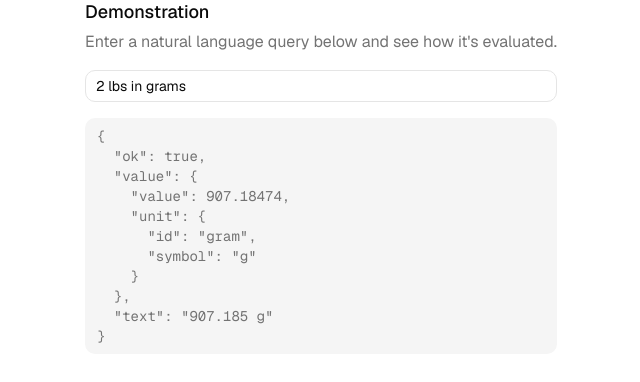
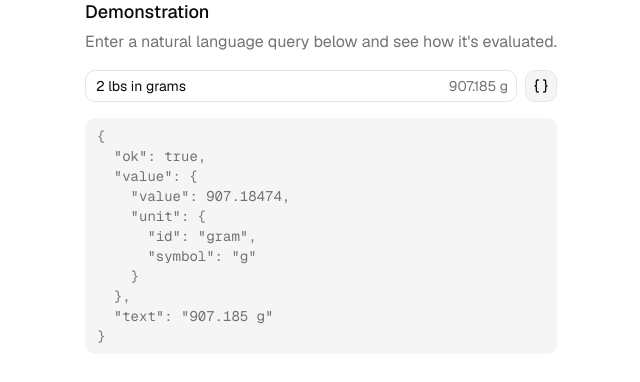
Before and after one commit to nicholasdly/subscript, a Next.js app in the folder apps/web/: page / in a window 1280 px wide. Shown: the part 274-656 px from the top of the page, without its empty margins (319-959 px from the left). Built offline with nearby package versions, Linux system fonts and the light colour scheme.

Commit message:
Added collapsible JSON viewer

```diff
--- a/apps/web/app/page.tsx
+++ b/apps/web/app/page.tsx
@@ -1,16 +1,19 @@
 "use client";
 
 import { evaluate } from "@nicholasdly/subscript";
-import { ExternalLinkIcon } from "lucide-react";
+import { BracesIcon, ExternalLinkIcon } from "lucide-react";
 import Link from "next/link";
 import { useState } from "react";
 
-import { Input } from "@/components/ui/input";
+import { Button } from "@/components/ui/button";
+import { Collapsible, CollapsibleContent, CollapsibleTrigger } from "@/components/ui/collapsible";
+import { InputGroup, InputGroupAddon, InputGroupInput } from "@/components/ui/input-group";
 
 export default function Page() {
   const [query, setQuery] = useState("2 lbs in grams");
+  const [isOpen, setIsOpen] = useState(true);
 
-  const result = JSON.stringify(evaluate(query), null, 2);
+  const result = evaluate(query);
 
   return (
     <main className="mx-auto my-8 flex max-w-lg flex-col gap-16 p-5">
@@ -38,10 +41,32 @@
         <p className="text-muted-foreground mb-4">
           Enter a natural language query below and see how it's evaluated.
         </p>
-        <Input className="mb-4" value={query} onChange={(e) => setQuery(e.target.value)} />
-        <div className="bg-muted overflow-scroll rounded-lg px-3 py-2">
-          <pre className="text-muted-foreground font-mono text-sm whitespace-pre">{result}</pre>
-        </div>
+        <Collapsible open={isOpen} onOpenChange={setIsOpen}>
+          <div className="flex gap-2">
+            <InputGroup>
+              <InputGroupInput value={query} onChange={(e) => setQuery(e.target.value)} />
+              {result.ok && (
+                <InputGroupAddon className="font-normal" align="inline-end">
+                  {result.text}
+                </InputGroupAddon>
+              )}
+            </InputGroup>
+            <CollapsibleTrigger
+              render={
+                <Button variant="outline" size="icon">
+                  <BracesIcon />
+                </Button>
+              }
+            />
+          </div>
+          <CollapsibleContent className="mt-4">
+            <div className="bg-muted overflow-scroll rounded-lg px-3 py-2">
+              <pre className="text-muted-foreground font-mono text-sm whitespace-pre">
+                {JSON.stringify(result, null, 2)}
+              </pre>
+            </div>
+          </CollapsibleContent>
+        </Collapsible>
       </div>
     </main>
   );
--- /dev/null
+++ b/apps/web/components/ui/collapsible.tsx
@@ -0,0 +1,17 @@
+"use client";
+
+import { Collapsible as CollapsiblePrimitive } from "@base-ui/react/collapsible";
+
+function Collapsible({ ...props }: CollapsiblePrimitive.Root.Props) {
+  return <CollapsiblePrimitive.Root data-slot="collapsible" {...props} />;
+}
+
+function CollapsibleTrigger({ ...props }: CollapsiblePrimitive.Trigger.Props) {
+  return <CollapsiblePrimitive.Trigger data-slot="collapsible-trigger" {...props} />;
+}
+
+function CollapsibleContent({ ...props }: CollapsiblePrimitive.Panel.Props) {
+  return <CollapsiblePrimitive.Panel data-slot="collapsible-content" {...props} />;
+}
+
+export { Collapsible, CollapsibleTrigger, CollapsibleContent };
--- /dev/null
+++ b/apps/web/components/ui/input-group.tsx
@@ -0,0 +1,146 @@
+"use client";
+
+import { cva, type VariantProps } from "class-variance-authority";
+import * as React from "react";
+
+import { Button } from "@/components/ui/button";
+import { Input } from "@/components/ui/input";
+import { Textarea } from "@/components/ui/textarea";
+import { cn } from "@/lib/utils";
+
+function InputGroup({ className, ...props }: React.ComponentProps<"div">) {
+  return (
+    <div
+      data-slot="input-group"
+      role="group"
+      className={cn(
+        "group/input-group relative flex h-8 w-full min-w-0 items-center rounded-lg border border-input transition-colors outline-none in-data-[slot=combobox-content]:focus-within:border-inherit in-data-[slot=combobox-content]:focus-within:ring-0 has-disabled:bg-input/50 has-disabled:opacity-50 has-[[data-slot=input-group-control]:focus-visible]:border-ring has-[[data-slot=input-group-control]:focus-visible]:ring-3 has-[[data-slot=input-group-control]:focus-visible]:ring-ring/50 has-[[data-slot][aria-invalid=true]]:border-destructive has-[[data-slot][aria-invalid=true]]:ring-3 has-[[data-slot][aria-invalid=true]]:ring-destructive/20 has-[>[data-align=block-end]]:h-auto has-[>[data-align=block-end]]:flex-col has-[>[data-align=block-start]]:h-auto has-[>[data-align=block-start]]:flex-col has-[>textarea]:h-auto dark:bg-input/30 dark:has-disabled:bg-input/80 dark:has-[[data-slot][aria-invalid=true]]:ring-destructive/40 has-[>[data-align=block-end]]:[&>input]:pt-3 has-[>[data-align=block-start]]:[&>input]:pb-3 has-[>[data-align=inline-end]]:[&>input]:pr-1.5 has-[>[data-align=inline-start]]:[&>input]:pl-1.5",
+        className,
+      )}
+      {...props}
+    />
+  );
+}
+
+const inputGroupAddonVariants = cva(
+  "flex h-auto cursor-text items-center justify-center gap-2 py-1.5 text-sm font-medium text-muted-foreground select-none group-data-[disabled=true]/input-group:opacity-50 [&>kbd]:rounded-[calc(var(--radius)-5px)] [&>svg:not([class*='size-'])]:size-4",
+  {
+    variants: {
+      align: {
+        "inline-start": "order-first pl-2 has-[>button]:ml-[-0.3rem] has-[>kbd]:ml-[-0.15rem]",
+        "inline-end": "order-last pr-2 has-[>button]:mr-[-0.3rem] has-[>kbd]:mr-[-0.15rem]",
+        "block-start":
+          "order-first w-full justify-start px-2.5 pt-2 group-has-[>input]/input-group:pt-2 [.border-b]:pb-2",
+        "block-end":
+          "order-last w-full justify-start px-2.5 pb-2 group-has-[>input]/input-group:pb-2 [.border-t]:pt-2",
+      },
+    },
+    defaultVariants: {
+      align: "inline-start",
+    },
+  },
+);
+
+function InputGroupAddon({
+  className,
+  align = "inline-start",
+  ...props
+}: React.ComponentProps<"div"> & VariantProps<typeof inputGroupAddonVariants>) {
+  return (
+    <div
+      role="group"
+      data-slot="input-group-addon"
+      data-align={align}
+      className={cn(inputGroupAddonVariants({ align }), className)}
+      onClick={(e) => {
+        if ((e.target as HTMLElement).closest("button")) {
+          return;
+        }
+        e.currentTarget.parentElement?.querySelector("input")?.focus();
+      }}
+      {...props}
+    />
+  );
+}
+
+const inputGroupButtonVariants = cva("flex items-center gap-2 text-sm shadow-none", {
+  variants: {
+    size: {
+      xs: "h-6 gap-1 rounded-[calc(var(--radius)-3px)] px-1.5 [&>svg:not([class*='size-'])]:size-3.5",
+      sm: "",
+      "icon-xs": "size-6 rounded-[calc(var(--radius)-3px)] p-0 has-[>svg]:p-0",
+      "icon-sm": "size-8 p-0 has-[>svg]:p-0",
+    },
+  },
+  defaultVariants: {
+    size: "xs",
+  },
+});
+
+function InputGroupButton({
+  className,
+  type = "button",
+  variant = "ghost",
+  size = "xs",
+  ...props
+}: Omit<React.ComponentProps<typeof Button>, "size" | "type"> &
+  VariantProps<typeof inputGroupButtonVariants> & {
+    type?: "button" | "submit" | "reset";
+  }) {
+  return (
+    <Button
+      type={type}
+      data-size={size}
+      variant={variant}
+      className={cn(inputGroupButtonVariants({ size }), className)}
+      {...props}
+    />
+  );
+}
+
+function InputGroupText({ className, ...props }: React.ComponentProps<"span">) {
+  return (
+    <span
+      className={cn(
+        "flex items-center gap-2 text-sm text-muted-foreground [&_svg]:pointer-events-none [&_svg:not([class*='size-'])]:size-4",
+        className,
+      )}
+      {...props}
+    />
+  );
+}
+
+function InputGroupInput({ className, ...props }: React.ComponentProps<"input">) {
+  return (
+    <Input
+      data-slot="input-group-control"
+      className={cn(
+        "flex-1 rounded-none border-0 bg-transparent shadow-none ring-0 focus-visible:ring-0 disabled:bg-transparent aria-invalid:ring-0 dark:bg-transparent dark:disabled:bg-transparent",
+        className,
+      )}
+      {...props}
+    />
+  );
+}
+
+function InputGroupTextarea({ className, ...props }: React.ComponentProps<"textarea">) {
+  return (
+    <Textarea
+      data-slot="input-group-control"
+      className={cn(
+        "flex-1 resize-none rounded-none border-0 bg-transparent py-2 shadow-none ring-0 focus-visible:ring-0 disabled:bg-transparent aria-invalid:ring-0 dark:bg-transparent dark:disabled:bg-transparent",
+        className,
+      )}
+      {...props}
+    />
+  );
+}
+
+export {
+  InputGroup,
+  InputGroupAddon,
+  InputGroupButton,
+  InputGroupText,
+  InputGroupInput,
+  InputGroupTextarea,
+};
--- /dev/null
+++ b/apps/web/components/ui/textarea.tsx
@@ -0,0 +1,18 @@
+import * as React from "react";
+
+import { cn } from "@/lib/utils";
+
+function Textarea({ className, ...props }: React.ComponentProps<"textarea">) {
+  return (
+    <textarea
+      data-slot="textarea"
+      className={cn(
+        "flex field-sizing-content min-h-16 w-full rounded-lg border border-input bg-transparent px-2.5 py-2 text-base transition-colors outline-none placeholder:text-muted-foreground focus-visible:border-ring focus-visible:ring-3 focus-visible:ring-ring/50 disabled:cursor-not-allowed disabled:bg-input/50 disabled:opacity-50 aria-invalid:border-destructive aria-invalid:ring-3 aria-invalid:ring-destructive/20 md:text-sm dark:bg-input/30 dark:disabled:bg-input/80 dark:aria-invalid:border-destructive/50 dark:aria-invalid:ring-destructive/40",
+        className,
+      )}
+      {...props}
+    />
+  );
+}
+
+export { Textarea };
```
